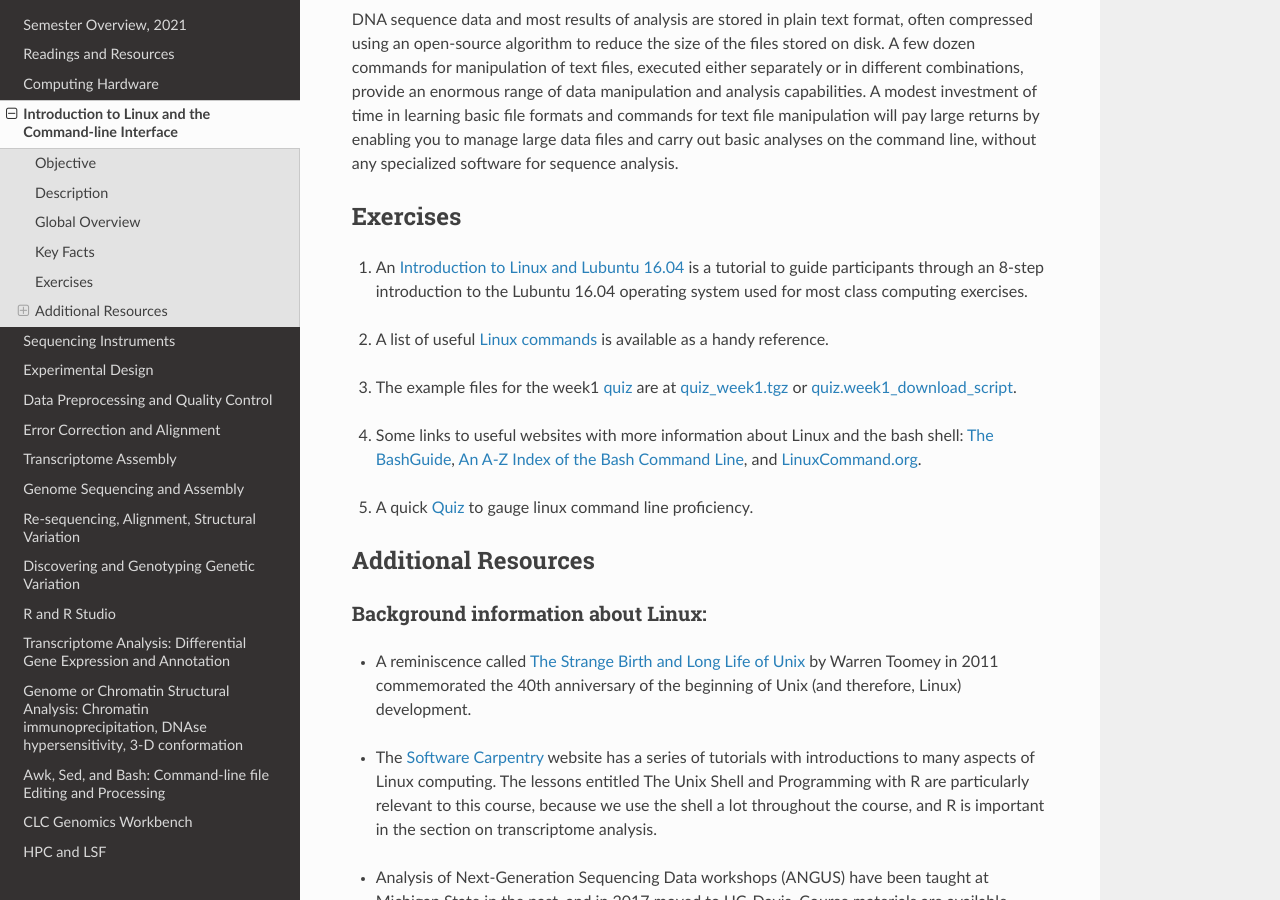
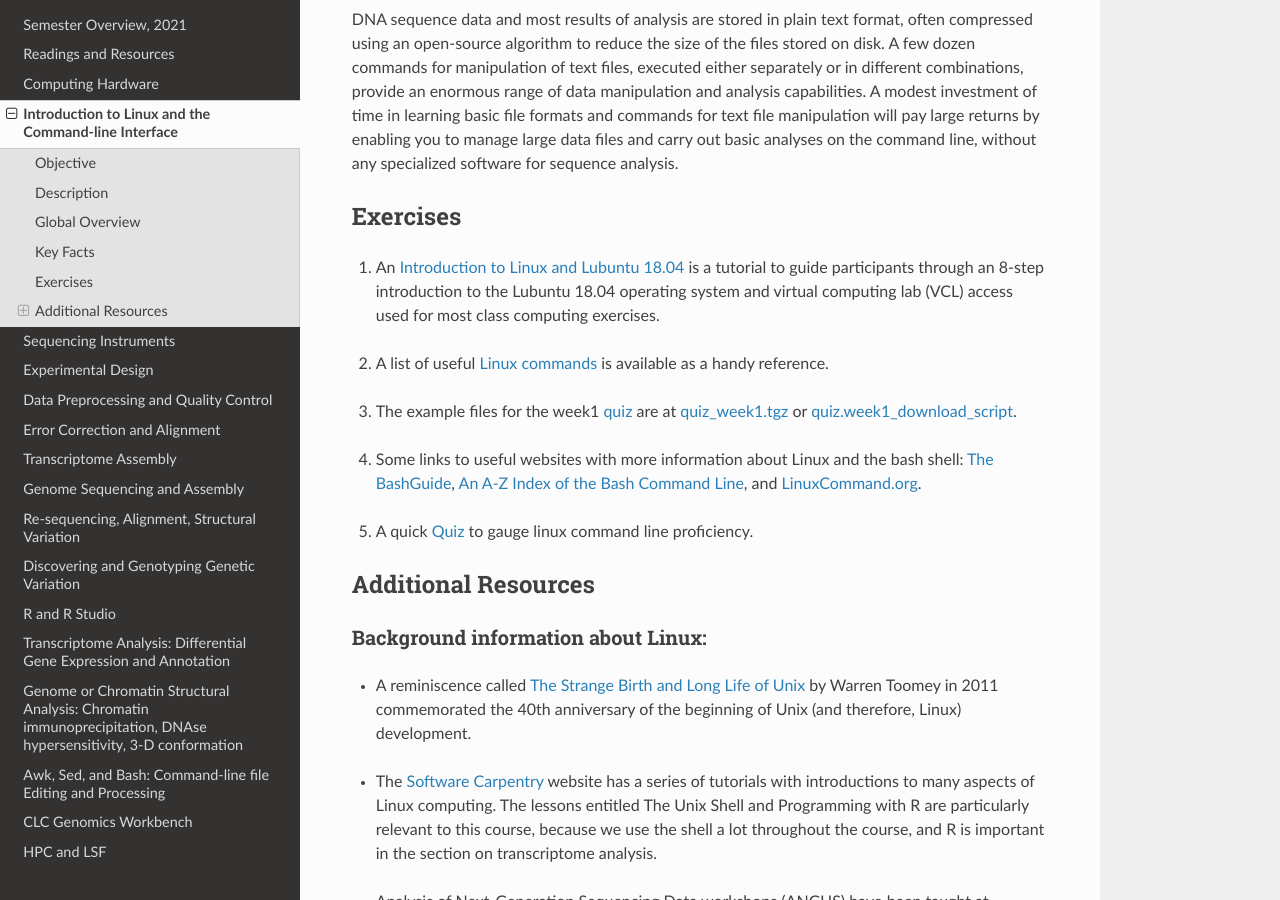
Before and after one commit to rwhetten/DeepSeqAnalysis, a Sphinx documentation site: the page built from docs/source/intro-linux.rst, in a window 1280 px wide and 900 px high, scrolled down 1101 px. Built offline with Sphinx 7.4.7 and the Read the Docs theme 2.0.0, drawn with Linux system fonts in a browser that asks for light colours.

Commit message:
Update intro-linux.rst
added updated Linux intro.

```diff
--- a/docs/source/intro-linux.rst
+++ b/docs/source/intro-linux.rst
@@ -36,7 +36,7 @@
 Exercises
 *********
 
-1. An `Introduction to Linux and Lubuntu 16.04 <https://drive.google.com/open?id=1-BbvnRUyEaTI6bmVx6daqqShytmvl0HB>`_ is a tutorial to guide participants through an 8-step introduction to the Lubuntu 16.04 operating system used for most class computing exercises.
+1. An `Introduction to Linux and Lubuntu 18.04 <https://drive.google.com/file/d/1mYLZtI6IaQH80iwA-1zkeuR5KMRE6us3/view?usp=sharing>`_ is a tutorial to guide participants through an 8-step introduction to the Lubuntu 18.04 operating system and virtual computing lab (VCL) access used for most class computing exercises.
 
 \
 
```
